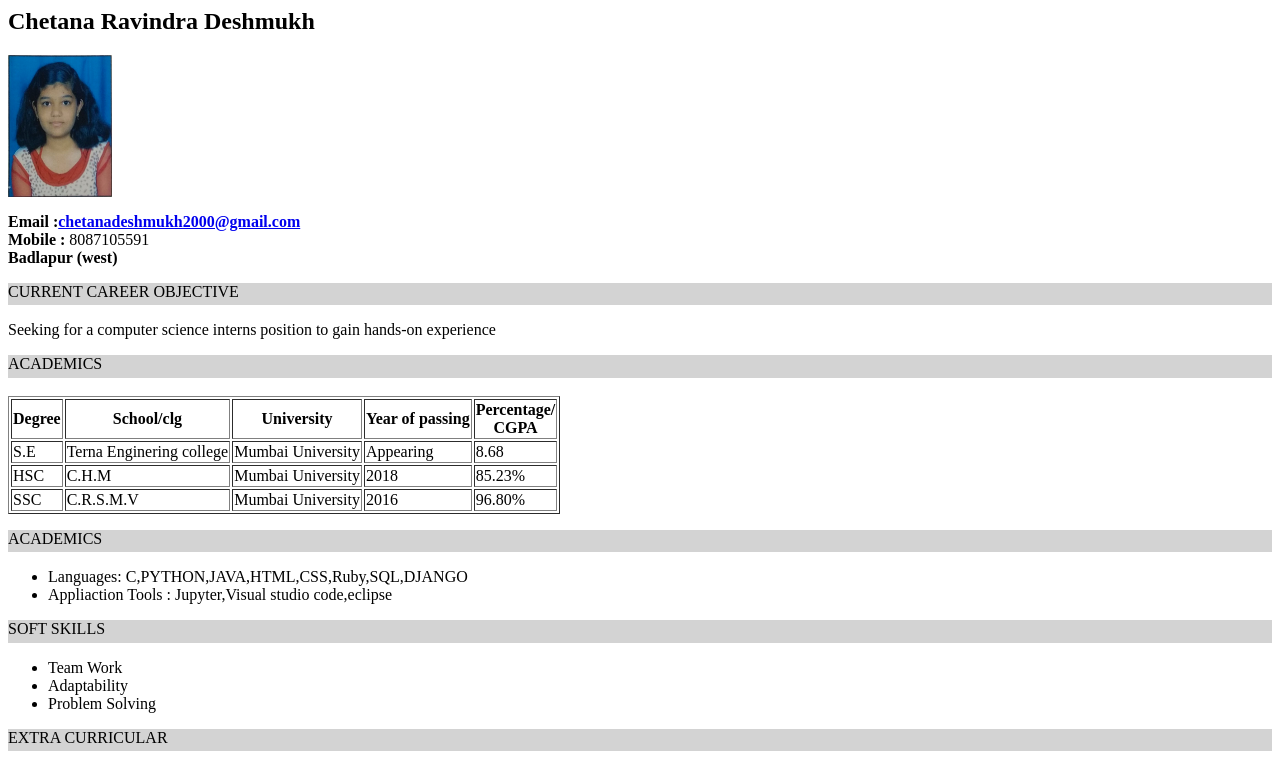
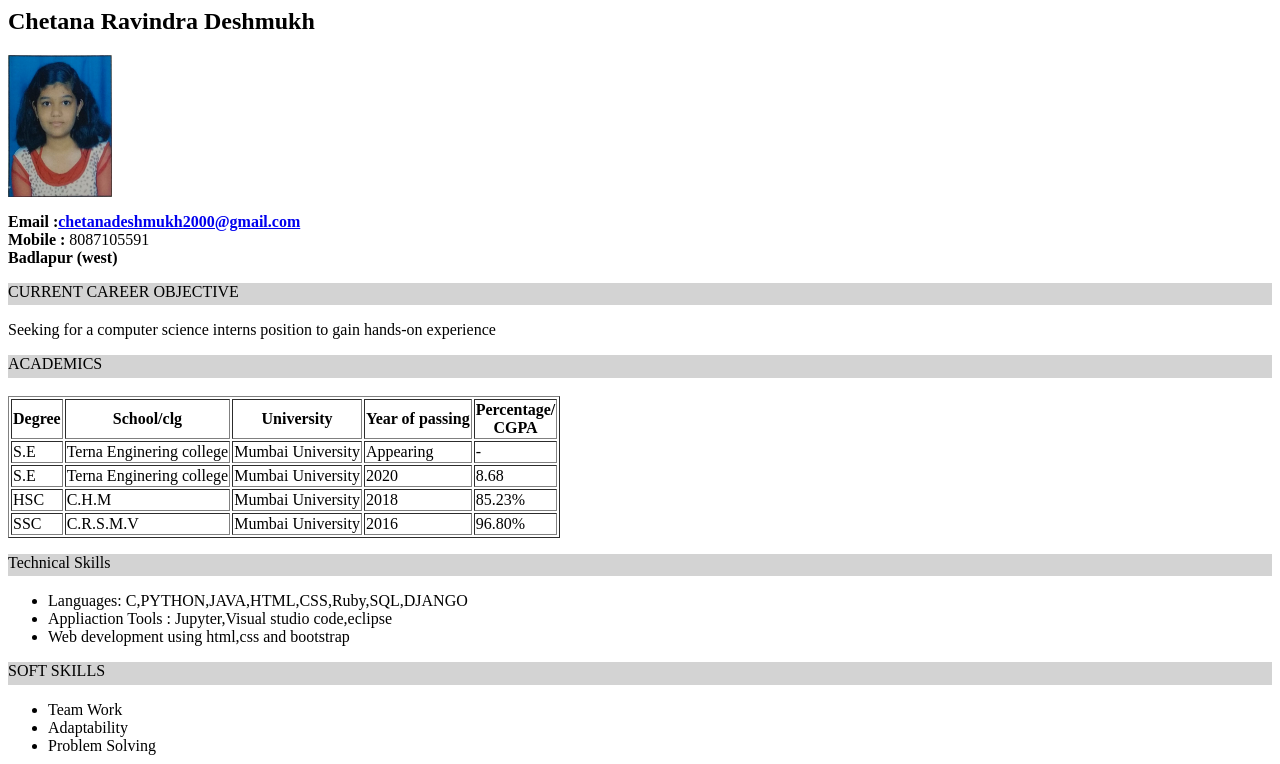
Before and after one commit to chetana1011/crd-profile, a plain HTML site: page index.html in a window 1280 px wide. Shown: the top 764 px of the page. Drawn offline with Linux system fonts and the light colour scheme.

Commit message:
edit index.html

```diff
--- a/index.html
+++ b/index.html
@@ -14,14 +14,16 @@
 <br>
 <table border="1">
 <tr><th>Degree</th><th>School/clg</th><th>University</th><th>Year of passing</th><th>Percentage/<br>CGPA</tr>
-<tr><td>S.E</td><td>Terna Enginering college</td><td>Mumbai University</td><td>Appearing</td><td>8.68</td></tr>
+ <tr><td>S.E</td><td>Terna Enginering college</td><td>Mumbai University</td><td>Appearing</td><td> - </td></tr>
+<tr><td>S.E</td><td>Terna Enginering college</td><td>Mumbai University</td><td>2020</td><td>8.68</td></tr>
 <tr><td>HSC</td><td>C.H.M</td><td>Mumbai University</td><td>2018</td><td>85.23%</td></tr>
 <tr><td>SSC</td><td>C.R.S.M.V</td><td>Mumbai University</td><td>2016</td><td>96.80%</td></tr>
  </table>
-<section style="background-color:#D3D3D3; width: 100%; height: 45%;"><p>ACADEMICS</p></section>
+<section style="background-color:#D3D3D3; width: 100%; height: 45%;"><p>Technical Skills</p></section>
 <ul>
  <li>Languages: C,PYTHON,JAVA,HTML,CSS,Ruby,SQL,DJANGO</li>
  <li>Appliaction Tools : Jupyter,Visual studio code,eclipse</li>
+ <li>Web development using html,css and bootstrap</li>
 </ul>
 <section style="background-color:#D3D3D3; width: 100%; height: 45%;"><p>SOFT SKILLS</p></section>
 <ul>
```
